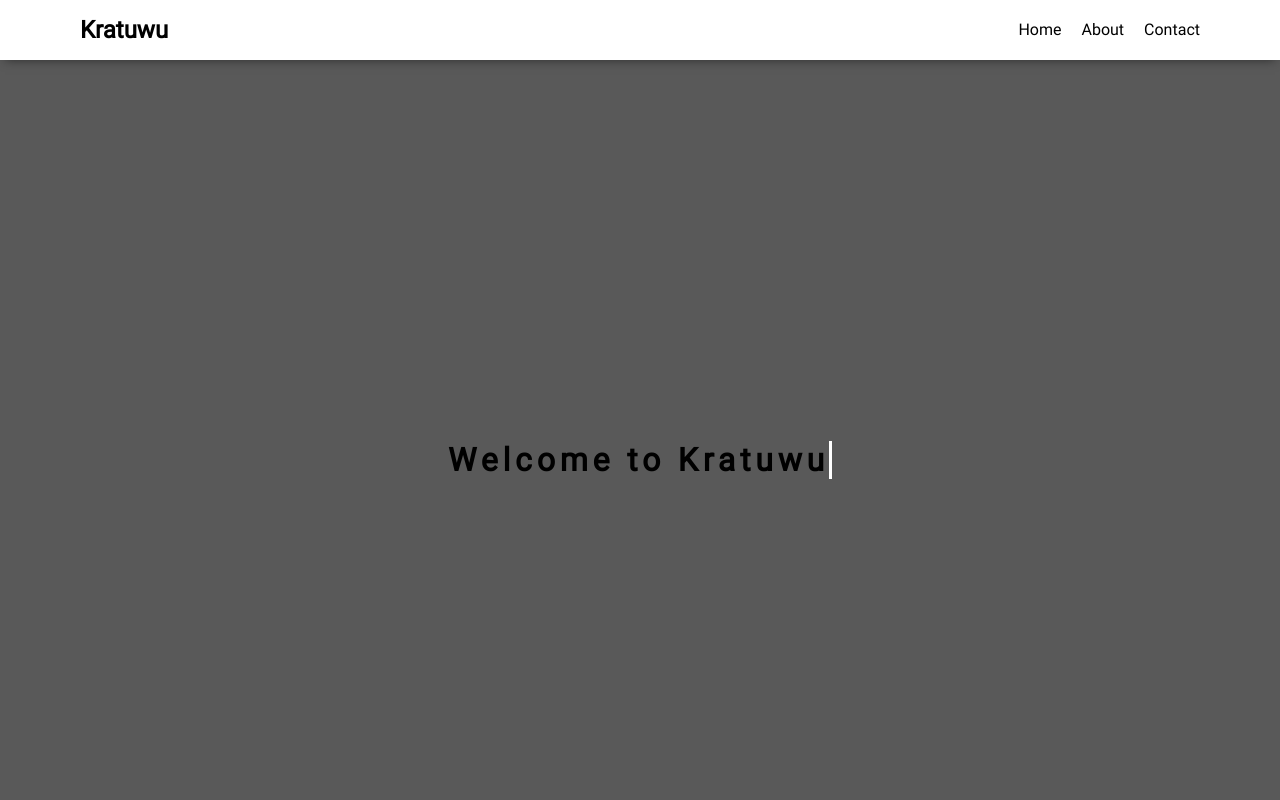
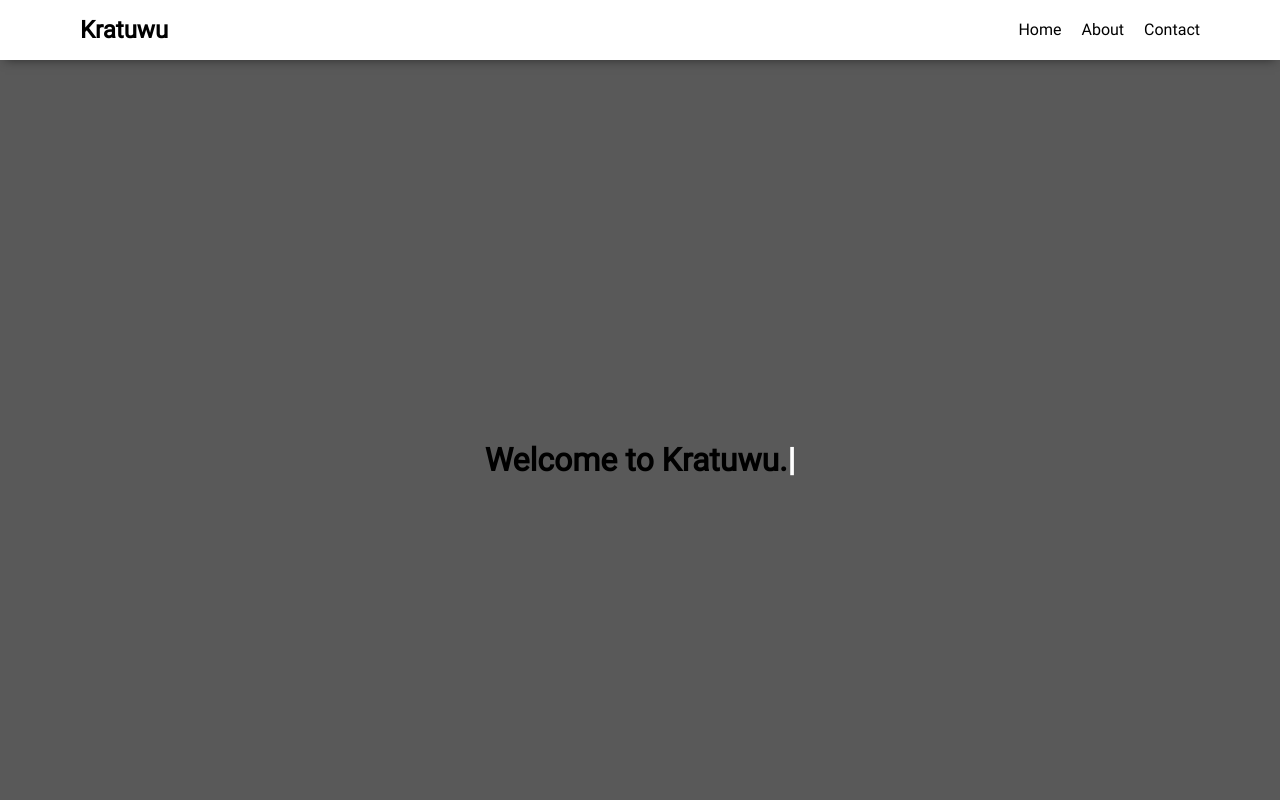
Before and after one commit to kratuwu/kratuwu, a React (Create React App) app: page / in a window 1280 px wide. Shown: the top 800 px of the page. Built offline with nearby package versions, Linux system fonts and the light colour scheme.

Commit message:
Change typing animation to use js

```diff
--- a/src/components/contents/Home.tsx
+++ b/src/components/contents/Home.tsx
@@ -1,4 +1,4 @@
-import React, { forwardRef } from "react";
+import React, { forwardRef, useEffect, useState } from "react";
 import styled, { keyframes } from "styled-components";
 
 const HomeWrapper = styled.div`
@@ -9,32 +9,38 @@ const HomeWrapper = styled.div`
 `
 const HomeContainer = styled.div`
   margin: auto;
+  display: flex;
 `
-const typing = keyframes`
-  from { width: 0 }
-  to { width: 100% }
-`;
-
 const blinkCaret  = keyframes`
-  from, to { border-color: transparent }
-  50% { border-color: white; }
+  from, to { color: transparent }
+  50% { color: white; }
 `
-const TypeWriter = styled.h1`
-  overflow: hidden; /* Ensures the content is not revealed until the animation */
-  border-right: .1em solid orange; /* The typwriter cursor */
-  white-space: nowrap; /* Keeps the content on a single line */
-  margin: 0 auto; /* Gives that scrolling effect as the typing happens */
-  letter-spacing: .15em; /* Adjust as needed */
-  animation:
-    ${typing} 1s steps(20, end),
-    ${blinkCaret} .75s step-end infinite;
+const Caret = styled.span`
+  animation: ${blinkCaret} .75s step-end infinite;
 `
+let textTitle: string = "Welcome to Kratuwu.";
 
 const Home = ({ forwardedRef }: any) => {
+  const [textTyper, setTextTyper] = useState('');
+
+  const typer =(n: number = 0) => {
+    if (n < (textTitle.length)) {
+      n++;
+      setTextTyper(textTitle.substring(0, n));
+      setTimeout( () => { typer(n) }, 60 );
+    }
+  }
+
+  useEffect(() => {
+    typer();
+  }, []);
   return (
     <HomeWrapper ref={forwardedRef}>
       <HomeContainer >
-        <TypeWriter>Welcome to Kratuwu</TypeWriter>
+        <h1>
+          <span>{textTyper}</span>
+          <Caret>|</Caret>
+        </h1>
       </HomeContainer>
     </HomeWrapper>
   );
```
